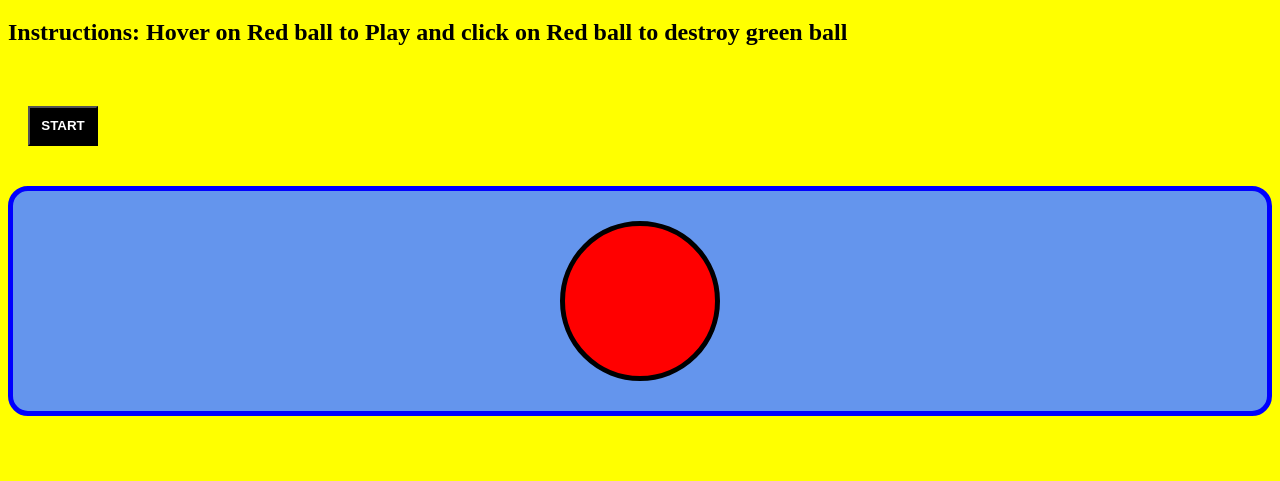
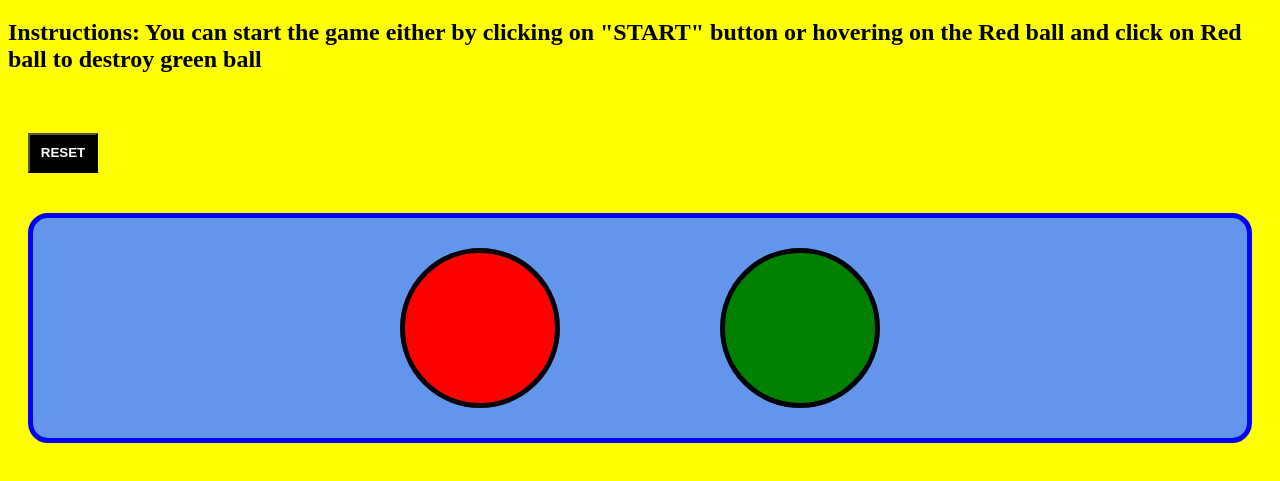
Before and after one commit to Hussain-Lohawala/TaskGame, a plain HTML site: page index.html in a window 1280 px wide. Both pictures are taken after a click on the button "START". Shown: the part 77-558 px from the top of the page. Drawn offline with Linux system fonts and the light colour scheme.

Commit message:
Updated the Start button and Instructions.

```diff
--- a/index.html
+++ b/index.html
@@ -9,8 +9,8 @@
 </head>
 <body>
     <h1 id="Heading">Task Game</h1>
-    <h2>Instructions: Hover on Red ball to Play and click on Red ball to destroy green ball</h2>
-    <button id="resetButton" onclick="reset()">START</button>
+    <h2>Instructions: You can start the game either by clicking on "START" button or hovering on the Red ball and click on Red ball to destroy green ball</h2>
+    <button id="resetButton" onclick="startReset()">START</button>
     <div class="ballContainer">
         <div class= "ball" id ="redball" onmouseover="generateGreen()" onclick="removeBall()"></div>
     </div>
--- a/style.css
+++ b/style.css
@@ -17,6 +17,10 @@ body{
     flex-wrap: wrap;
     border: 5px solid blue;
     border-radius: 20px;
+    max-height: 600px;
+    overflow-y: scroll;
+    overflow-x: hidden;
+    margin: auto 20px 50px;
 }
 .greenball{
     background-color: green;
--- a/work.js
+++ b/work.js
@@ -14,10 +14,15 @@ function removeBall(){
     }
 
 }
-function reset(){
-    while(greenBallCount){
-        document.getElementsByClassName("greenball")[0].remove();
-        greenBallCount-=1;
+function startReset(){
+    if(greenBallCount==0){
+        generateGreen();
     }
-    document.getElementById('resetButton').innerHTML="START";
+    else{
+        while(greenBallCount){
+            document.getElementsByClassName("greenball")[0].remove();
+            greenBallCount-=1;
+        }
+        document.getElementById('resetButton').innerHTML="START";
+    }
 }
```
